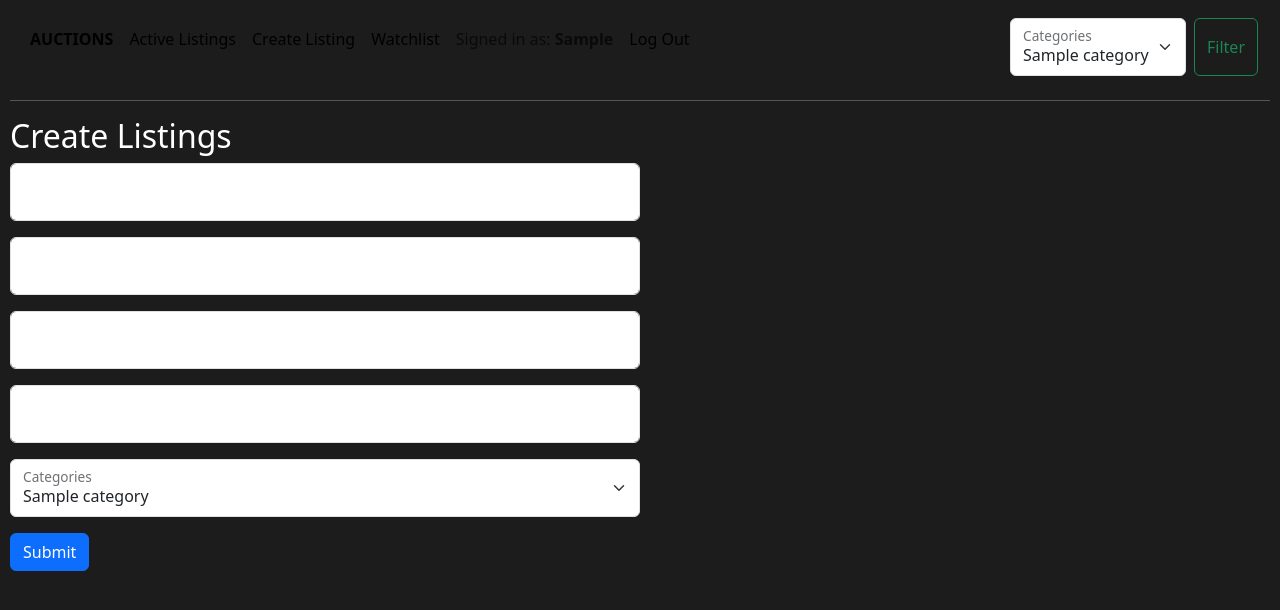
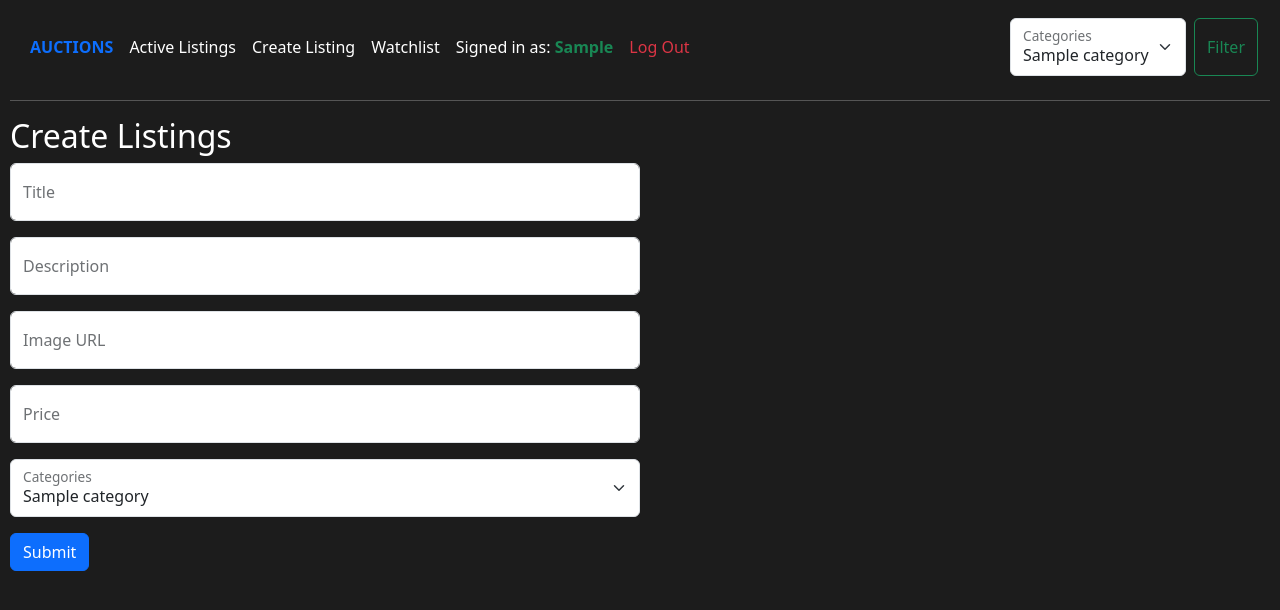
Before and after one commit to GabrielMensi/cs50web-commerce, a Django app: page /create in a window 1280 px wide. Shown: the top 610 px of the page. Run offline with Django 3.2, Linux system fonts and the light colour scheme; a user stored in the database is signed in; tables that the repository leaves empty hold one stand-in row (values such as "Sample post").

Commit message:
style: Update styles.css with navbar and form color changes

```diff
--- a/auctions/static/auctions/styles.css
+++ b/auctions/static/auctions/styles.css
@@ -3,3 +3,24 @@ body {
     background-color: #1c1c1c;
     color: #fff;
 }
+
+.navbar-brand, .nav-link {
+    color: #fff !important;
+    margin-bottom: 0;
+}
+
+.--username > strong{
+    color: var(--bs-success) !important;
+}
+
+.--brand {
+    color: var(--bs-primary) !important;
+}
+
+.--logout {
+    color: var(--bs-danger) !important;
+}
+
+.form-floating > label {
+    color: rgba(var(--bs-body-color-rgb), .65);
+}
```
